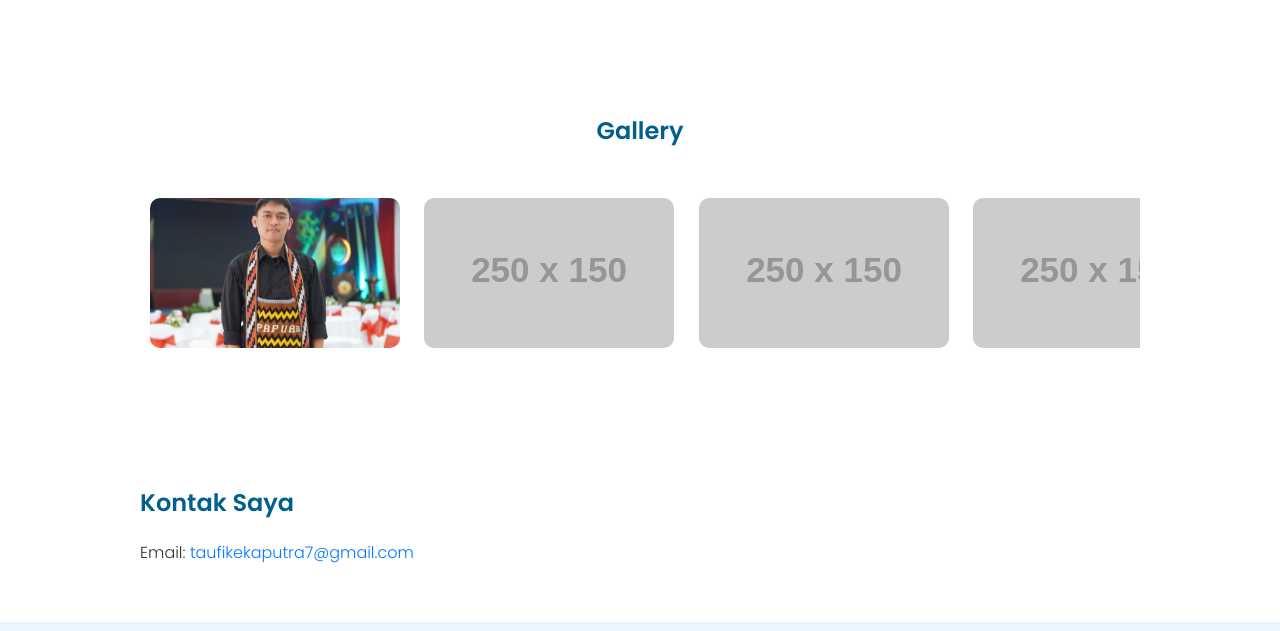
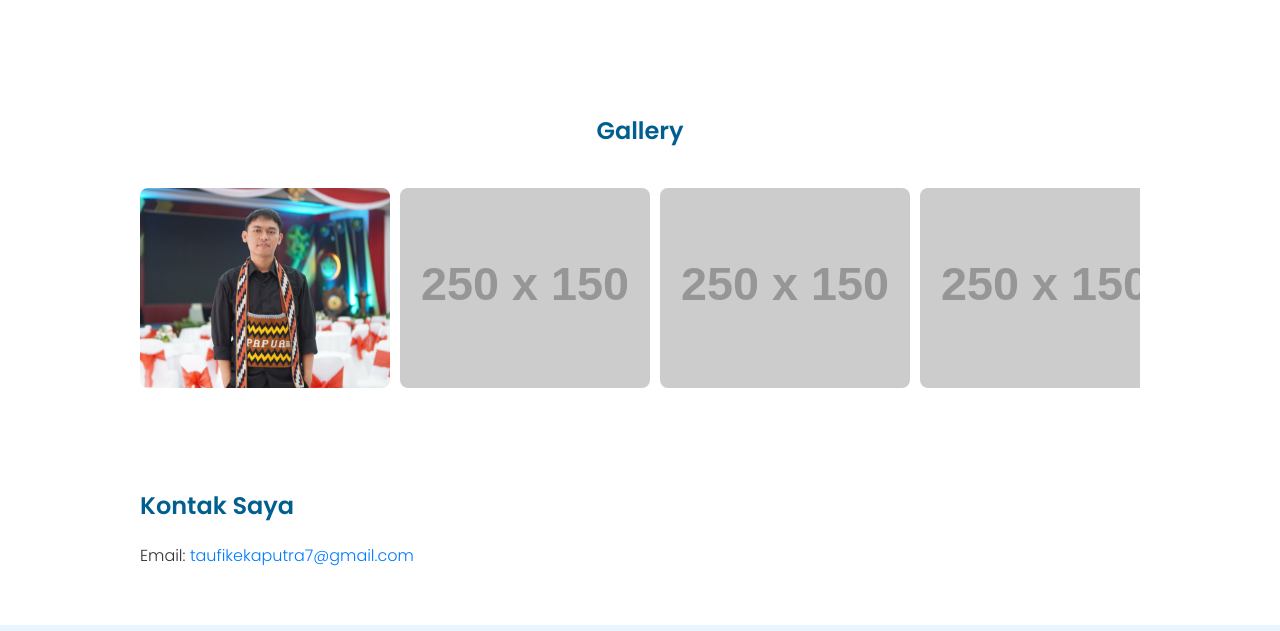
Before and after one commit to TaufikEkaPutra/portfolio, a plain HTML site: page index.html in a window 1280 px wide. Shown: the part 2603-3234 px from the top of the page. Drawn offline with Linux system fonts and the light colour scheme; placeholder pictures from the web are drawn by us.

Commit message:
Update style.css

```diff
--- a/style.css
+++ b/style.css
@@ -201,13 +201,6 @@ h2 {
   padding-left: 20px;
 }
 
-.scrolling-gallery img {
-  aspect-ratio: 5 / 4;
-  object-fit: cover;  /* biar gambar gak gepeng */
-  width: 250px;       /* bisa diubah sesuai kebutuhan */
-  border-radius: 8px;
-}
-
 .contact a {
   color: var(--link-color);
   text-decoration: none;
@@ -227,15 +220,17 @@ footer {
 }
 
 .scrolling-gallery {
-  overflow-x: auto;
-  white-space: nowrap;
-  padding-bottom: 20px;
+  display: flex;
+  gap: 10px;           /* jarak antar gambar */
+  overflow-x: auto;    /* supaya bisa geser ke kanan */
+  scroll-behavior: smooth; /* biar halus pas scroll */
 }
 
 .scrolling-gallery img {
-  height: 150px;
-  margin: 10px;
-  border-radius: 10px;
+  aspect-ratio: 5 / 4;
+  object-fit: cover;  /* biar gambar gak gepeng */
+  width: 250px;       /* bisa diubah sesuai kebutuhan */
+  border-radius: 8px;
 }
 
 .project,
```
